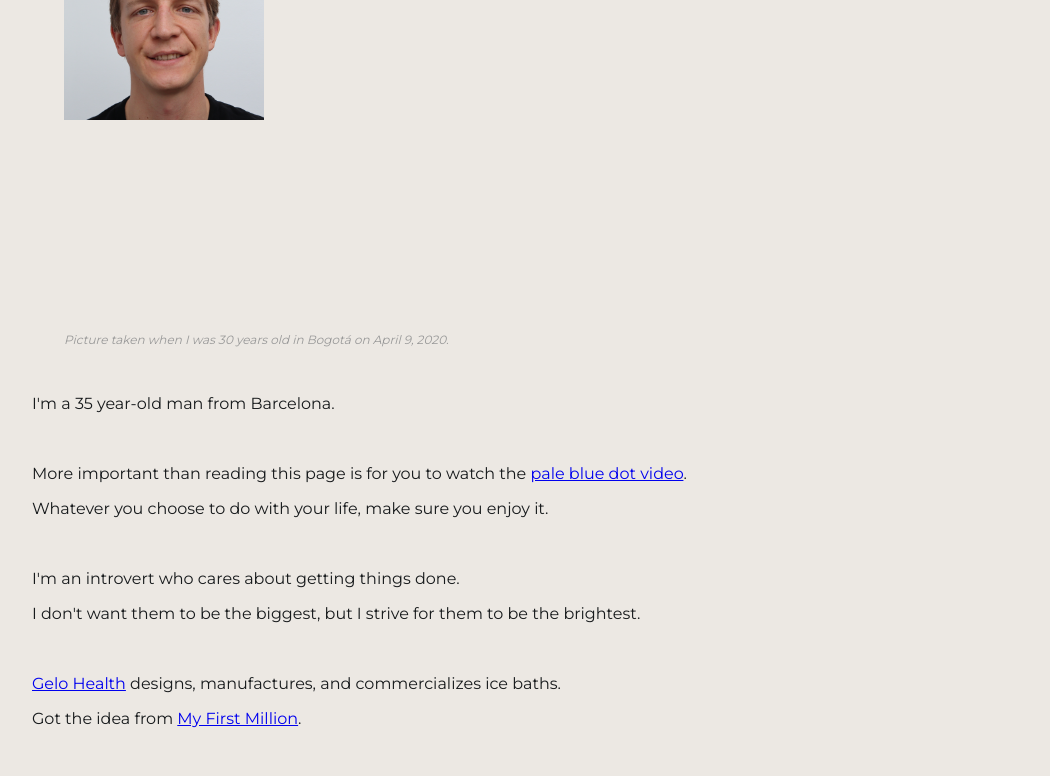
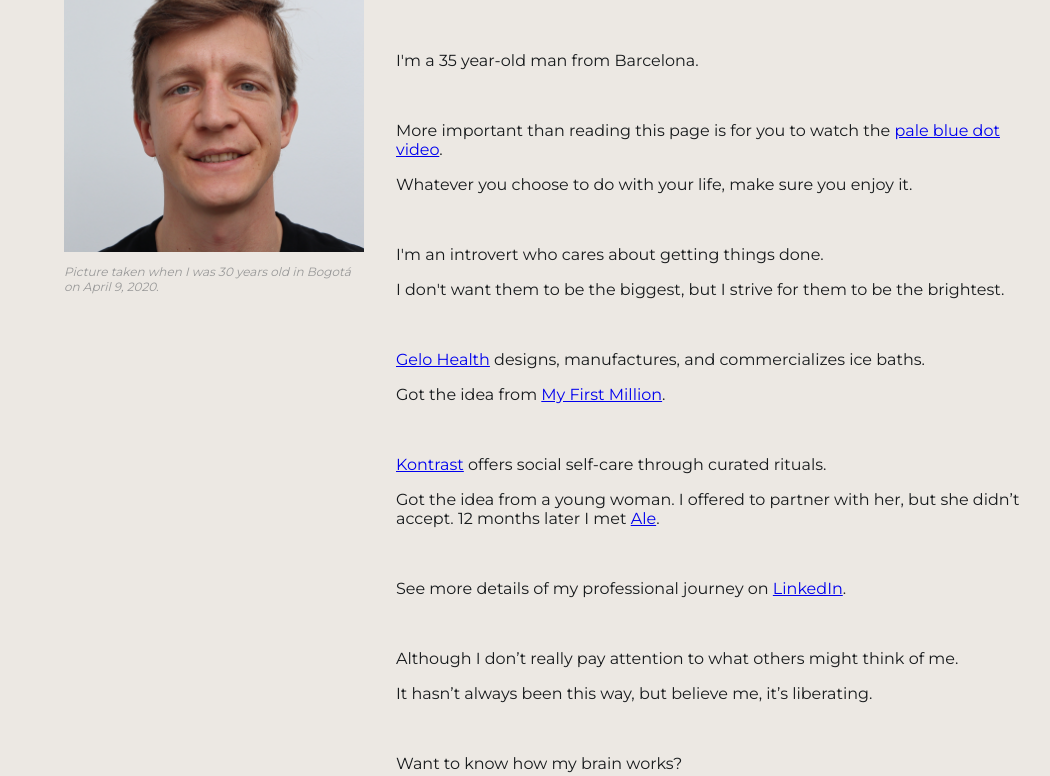
Before and after one commit to marcvi1a/marcvi1a, a plain HTML site: page index.html in a window 1280 px wide. Shown: the part 253-1029 px from the top of the page, without its empty margins (108-1158 px from the left). Drawn offline with Linux system fonts and the light colour scheme.

Commit message:
Building

```diff
--- a/base.css
+++ b/base.css
@@ -28,7 +28,7 @@ h1 {
 
 .content-wrapper {
   display: flex;
-  flex-direction: row-reverse;
+  /* flex-direction: row-reverse; */
   flex-wrap: wrap;
   align-items: flex-start;
   gap: 2rem; /* space between photo and text */
@@ -42,7 +42,7 @@ h1 {
 }
 
 .photo-content {
-  flex: 0 0 200px; /* fixed width for photo container */
+  flex: 0 0 300px; /* fixed width for photo container */
   max-width: 100%;
 }
 
@@ -73,8 +73,8 @@ h1 {
 .photo-hover {
   position: absolute;
   top: 0; left: 0;
-  width: 200px;
-  height: 200px;
+  width: 300px;
+  height: 300px;
   object-fit: cover;
   transition: opacity 0.3s ease;
 }
--- a/index.html
+++ b/index.html
@@ -47,10 +47,10 @@
     </nav>
   </header>
 
-  <div class=content-wrapper">
+  <div class="content-wrapper">
 
     <div class="photo-content">
-      <div class="photo-hover-container" style="width:400px; height:400px; position:relative;">
+      <div class="photo-hover-container" style="width:300px; height:300px; position:relative;">
         <img src="/marc-vila.png" alt="Marc Vila" class="photo-hover base-image" />
         <img src="/marc-vila_ai.png" alt="Marc Vila" class="photo-hover hover-image" />
       </div>
```
